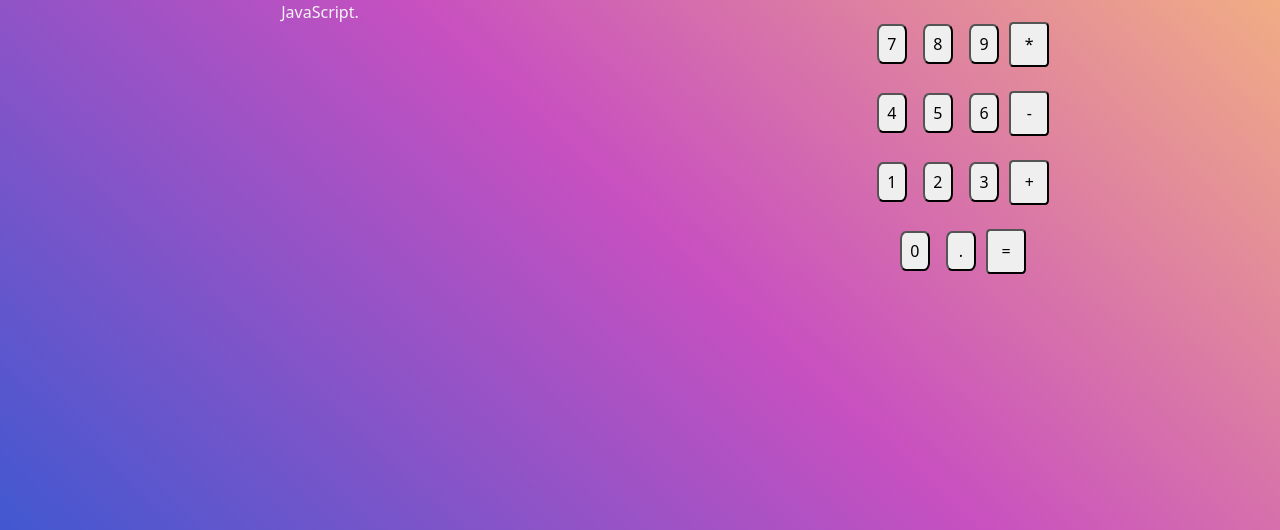
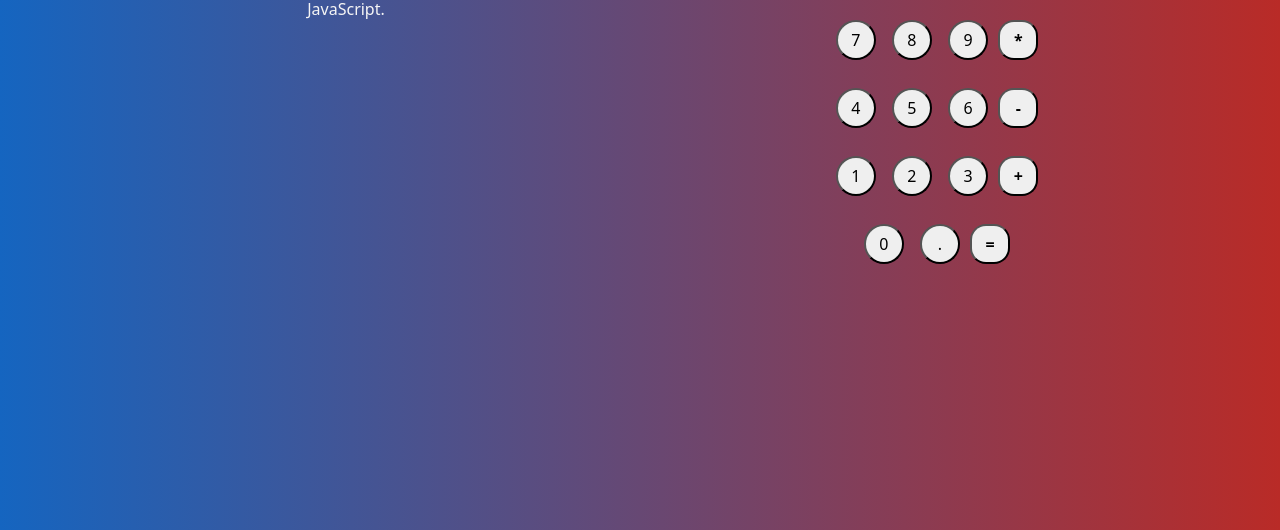
Before and after one commit to parveshahamed00/Calculator, a plain HTML site: page index.html in a window 1280 px wide. Shown: the part 270-800 px from the top of the page. Drawn offline with nearby package versions, Linux system fonts and the light colour scheme.

Commit message:
Add files via upload

```diff
--- a/index.html
+++ b/index.html
@@ -21,14 +21,14 @@
   <body>
     <div class="container-fluid">
       <div class="row">
-        <div class="col col-lg-6 col-md-4 col-12">
+        <div class="col col-lg-6 col-md-4 colsm-12 col-12">
           <h1>Attractive Calculator</h1>
           <p>
             Simple and attractive calculator created by using Html,Css and
             little bit of JavaScript.
           </p>
         </div>
-        <div class="col col-lg-6 col-md-8 col-12">
+        <div class="col col-lg-6 col-md-8 col-sm-12 col-12">
           <form action="index.html" method="POST" class="calci" name="form1">
             <input type="text" name="answer" id="display" />
             <br />
--- a/styles.css
+++ b/styles.css
@@ -7,8 +7,9 @@
 body{
     width: 100%;
     height: 100vh;
-    background-color: #4158D0;
-    background-image: linear-gradient(43deg, #4158D0 0%, #C850C0 46%, #FFCC70 100%);
+    background: #b92b27;  /* fallback for old browsers */
+    background: -webkit-linear-gradient(to right, #1565C0, #b92b27);  /* Chrome 10-25, Safari 5.1-6 */
+    background: linear-gradient(to right, #1565C0, #b92b27); /* W3C, IE 10+/ Edge, Firefox 16+, Chrome 26+, Opera 12+, Safari 7+ */
 
 
 }
@@ -25,7 +26,8 @@ p{
 
 @media  (max-width:500px) {
     h1{
-        font-size: 3em;
+        text-align: center;
+        font-size: 2.5em;
         margin-top: 0;
     }
 }
@@ -41,19 +43,20 @@ p{
 
 }
 .button{
-    width: 30px;
+    width: 40px;
     height: 40px;
-    border-radius: 20%;
+    border-radius: 50%;
     margin: 2px 6px;
 }
 .special{
     width: 40px;
-    height: 45px;
-    border-radius: 10%;
+    height: 40px;
+    border-radius: 40%;
+    font-weight: 700;
 
 }
 .container-fluid{
-    padding-top: 10%;
+    padding: 10% 5%;
     text-align: center;
 }
 form{
```
